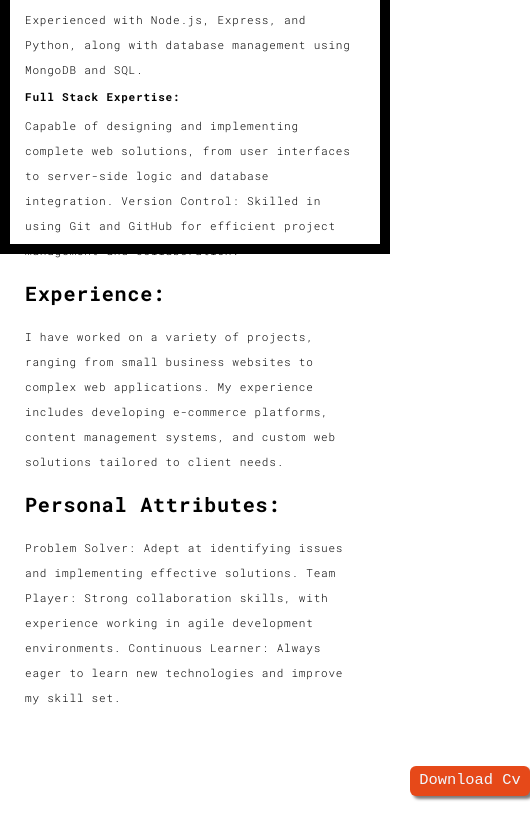
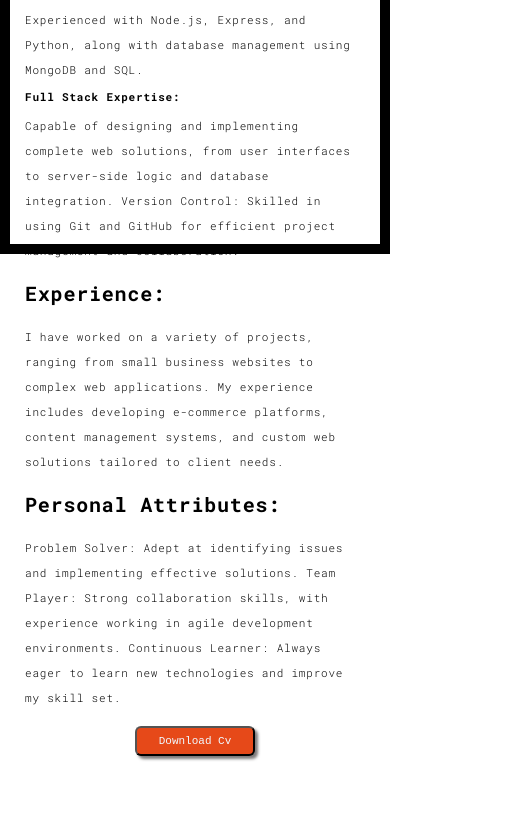
Before and after one commit to AyushKumar737/porfolio, a plain HTML site: page about.html in a window 390 px wide. Shown: the part 590-1430 px from the top of the page, 530 px wide, since content can reach past the window. Drawn offline with Linux system fonts and the light colour scheme.

Commit message:
about.html

```diff
--- a/about.html
+++ b/about.html
@@ -19,26 +19,14 @@
 
   <link href="./main.3f6952e4.css" rel="stylesheet">
   <style>
-    button {
-      height: 40px;
-      width: 150px;
-      background-color: rgb(230, 73, 25);
-      border-radius: 10px;
-      box-shadow: 3px 3px 3px rgb(126, 122, 122);
-      margin-left: 400px;
-      margin-top: 40px;
-      font-size: 1.4em;
-      font-family: 'Courier New', Courier, monospace;
-      border: 0px;
-    }
-
     @media screen and (max-width: 600px) {
   .img-responsive {
     display: none;
   }
 
   button {
-        float: inline-start;
+    display: block; /* Change to block for full width */
+    margin: 20px auto; /* Center horizontally with auto margins */
     height: 30px;
     width: 120px;
     background-color: rgb(230, 73, 25);
```
Lines whose indentation alone changed are shown as unchanged.
